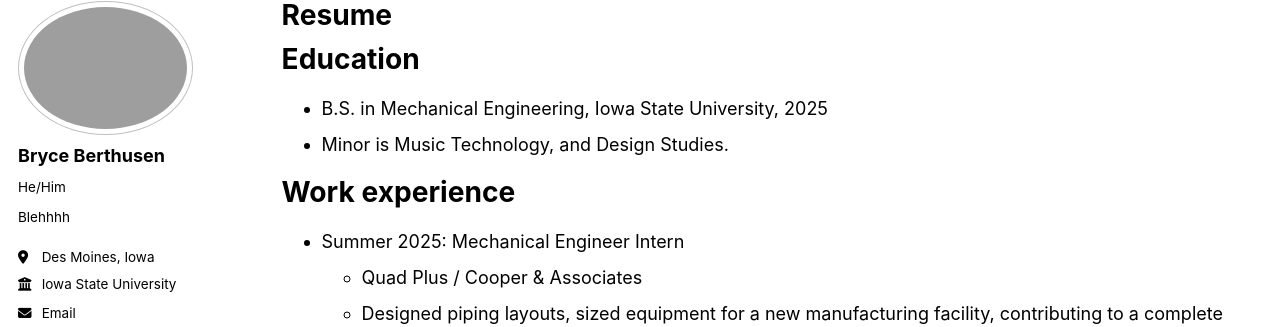
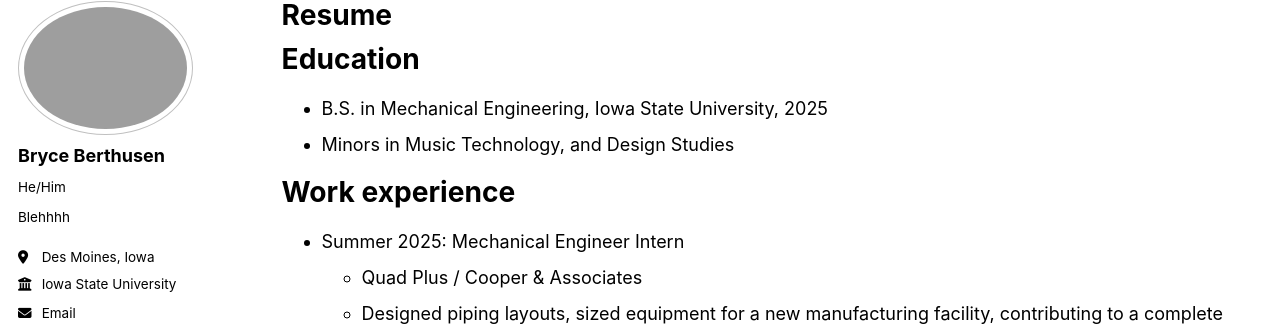
Before and after one commit to bnberthusen/bnberthusen.github.io, a Jekyll site: the page built from _pages/Resume.md, in a window 1280 px wide and 900 px high. Shown: the part 100-427 px from the top of the window. Built offline with Jekyll 4.4.1, drawn with Linux system fonts in a browser that asks for light colours; a script bundle is joined from its source files by our own code; library files that are not in the unit come from our copies.

Commit message:
Update Resume.md

```diff
--- a/_pages/Resume.md
+++ b/_pages/Resume.md
@@ -12,7 +12,7 @@ redirect_from:
 Education
 ======
 * B.S. in Mechanical Engineering, Iowa State University, 2025
-* Minor is Music Technology, and Design Studies.
+* Minors in Music Technology, and Design Studies
 
 Work experience
 ======
```
